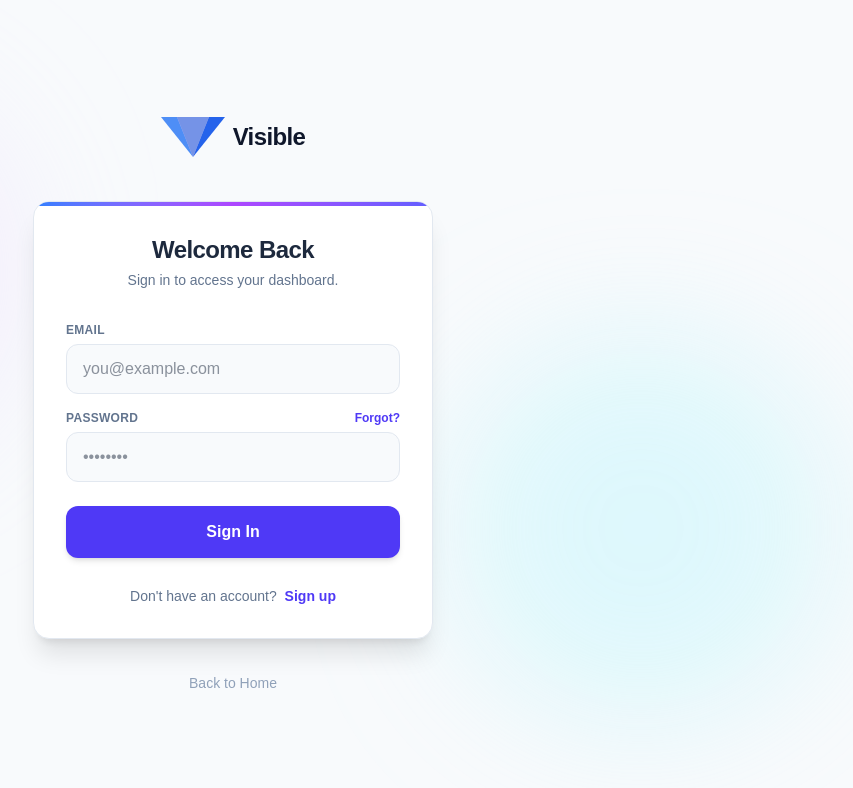
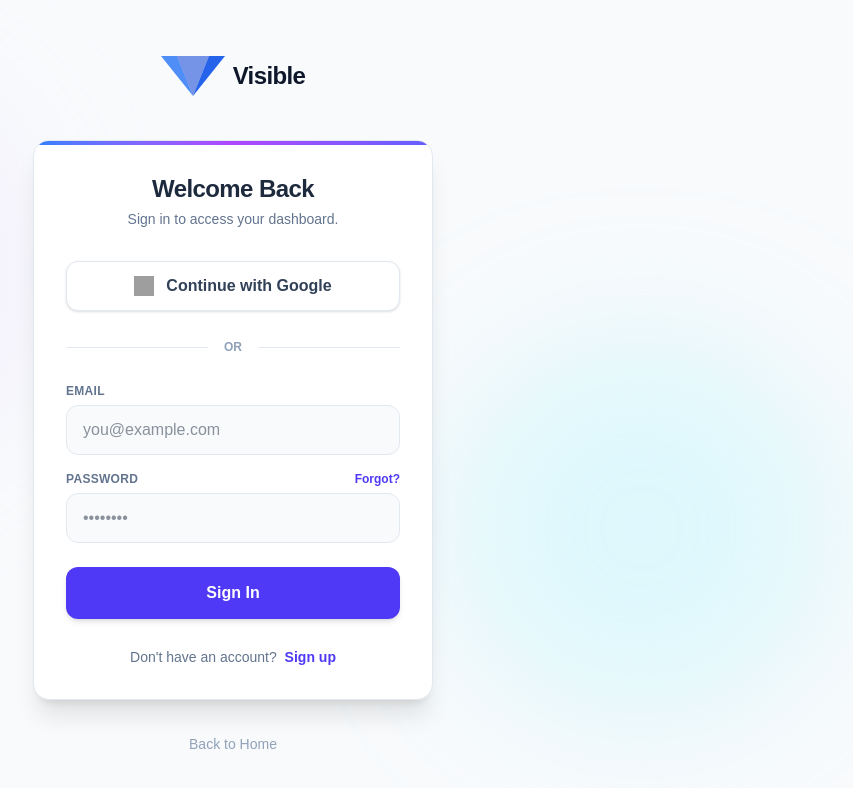
Before and after one commit to paulpriddy05-dot/visible-app, a Next.js app: page /login in a window 1280 px wide. Shown: the top 788 px of the page, without its empty margins (407-1260 px from the left). Built offline with nearby package versions, Linux system fonts and the light colour scheme; no server answers; grey boxes are pictures that could not be loaded.

Commit message:
google login

```diff
--- a/app/login/page.tsx
+++ b/app/login/page.tsx
@@ -4,7 +4,7 @@ import { useState, useEffect, Suspense } from "react";
 import { supabase } from "@/lib/supabase";
 import Link from "next/link";
 import { useRouter, useSearchParams } from "next/navigation";
-import Logo from "@/components/Logo"; // 🟢 This was the missing import!
+import Logo from "@/components/Logo";
 
 function LoginContent() {
   const router = useRouter();
@@ -19,7 +19,7 @@ function LoginContent() {
   const [message, setMessage] = useState('');
   const [errorMsg, setErrorMsg] = useState('');
 
-  // Listener: Handles redirects for OAuth, Magic Links, and Session Checks
+  // 1. Session Listener (Kept from your original code)
   useEffect(() => {
     const checkSession = async () => {
       const { data: { session } } = await supabase.auth.getSession();
@@ -38,6 +38,7 @@ function LoginContent() {
     return () => subscription.unsubscribe();
   }, [nextUrl, router]);
 
+  // 2. Email/Password Auth Handler (Kept from your original code)
   const handleAuth = async (e: React.FormEvent) => {
     e.preventDefault();
     setLoading(true);
@@ -80,6 +81,28 @@ function LoginContent() {
     }
   };
 
+  // 3. 🟢 NEW: Google OAuth Handler
+  const handleGoogleLogin = async () => {
+    setLoading(true);
+    const origin = typeof window !== 'undefined' ? window.location.origin : '';
+
+    const { error } = await supabase.auth.signInWithOAuth({
+      provider: 'google',
+      options: {
+        redirectTo: `${origin}/auth/callback?next=${nextUrl || '/dashboard'}`,
+        queryParams: {
+          access_type: 'offline',
+          prompt: 'consent',
+        },
+      },
+    });
+
+    if (error) {
+        setErrorMsg(error.message);
+        setLoading(false);
+    }
+  };
+
   return (
     <div className="min-h-screen flex flex-col items-center justify-center bg-slate-50 font-sans relative overflow-hidden">
 
@@ -93,7 +116,6 @@ function LoginContent() {
 
         {/* LOGO */}
         <div className="flex justify-center mb-8 select-none">
-            {/* 🟢 Using the component here */}
             <Logo className="h-16" />
         </div>
 
@@ -115,6 +137,28 @@ function LoginContent() {
 
             <div className="space-y-5">
 
+                {/* 🟢 NEW: Google Button (Only shown on Login/Signup, hidden on Forgot Password) */}
+                {view !== 'forgot' && (
+                    <>
+                        <button
+                            onClick={handleGoogleLogin}
+                            type="button"
+                            className="w-full flex items-center justify-center gap-3 bg-white border border-slate-200 text-slate-700 font-bold py-3 rounded-xl hover:bg-slate-50 transition-all shadow-sm"
+                        >
+                            {/* Google Icon SVG */}
+                            <img src="https://www.svgrepo.com/show/475656/google-color.svg" alt="Google" className="h-5 w-5" />
+                            <span>Continue with Google</span>
+                        </button>
+
+                        <div className="relative flex items-center py-2">
+                            <div className="flex-grow border-t border-slate-200"></div>
+                            <span className="flex-shrink-0 mx-4 text-slate-400 text-xs font-bold uppercase">Or</span>
+                            <div className="flex-grow border-t border-slate-200"></div>
+                        </div>
+                    </>
+                )}
+
+                {/* ORIGINAL FORM (Email/Password) */}
                 <form onSubmit={handleAuth} className="flex flex-col gap-4">
                     <div>
                         <label className="block text-xs font-bold text-slate-500 uppercase tracking-wide mb-1.5">Email</label>
```
